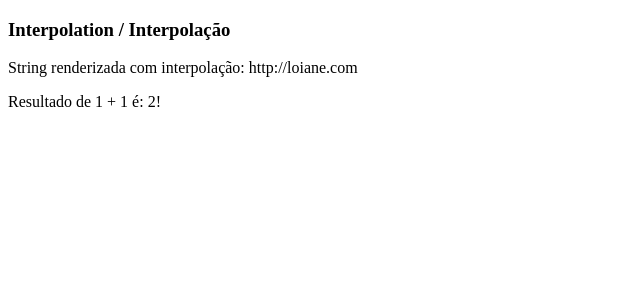
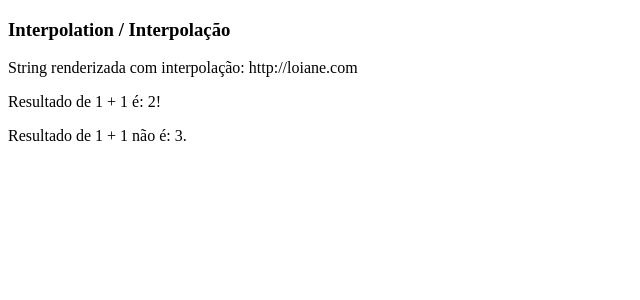
Before and after one commit to robertabononi/angular-loiane, an Angular app in the folder data-binding/: page / in a window 1280 px wide. Shown: the top 300 px of the page, without its empty margins (0-640 px from the left). Built offline with nearby package versions, Linux system fonts and the light colour scheme.

Commit message:
refactor: use method in the interpolation

```diff
--- a/data-binding/src/app/data-binding/data-binding.component.html
+++ b/data-binding/src/app/data-binding/data-binding.component.html
@@ -5,6 +5,7 @@
       <h3>Interpolation / Interpolação</h3>
       <p>String renderizada com interpolação: {{ url }}</p>
       <p>Resultado de 1 + 1 é: {{ 1 + 1 }}!</p>
+      <p>Resultado de 1 + 1 não é: {{ 1 + 1 + getValor() }}.</p>
     </header>
   </article>
 
--- a/data-binding/src/app/data-binding/data-binding.component.ts
+++ b/data-binding/src/app/data-binding/data-binding.component.ts
@@ -9,6 +9,10 @@ export class DataBindingComponent implements OnInit {
 
   url: string = 'http://loiane.com'
 
+  getValor(){
+    return 1
+  }
+
   constructor() { }
 
   ngOnInit(): void {
```
